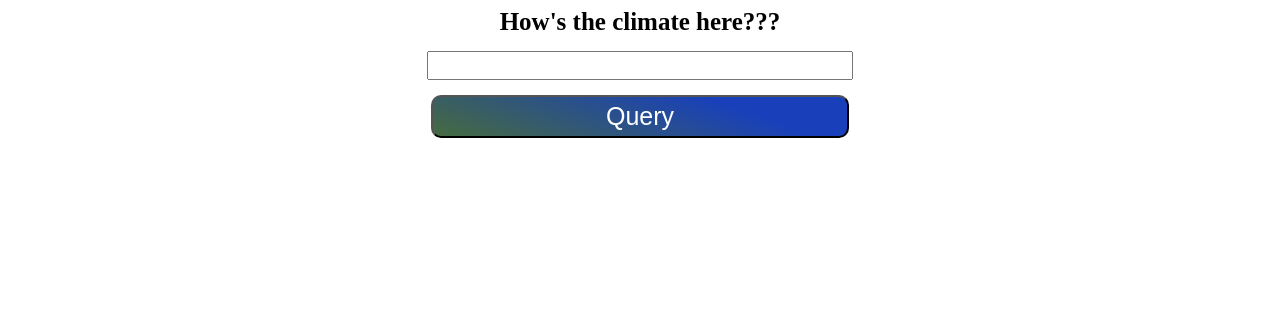
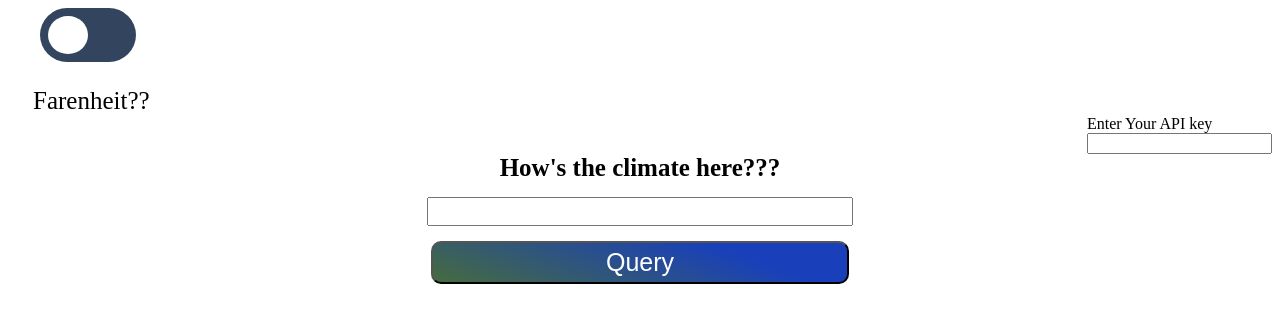
Before and after one commit to queeksm/WeatherJSAPI, a website built with webpack: page dist/index.html in a window 1280 px wide. Built offline with nearby package versions, Linux system fonts and the light colour scheme.

Commit message:
Added a switch to toggle between imperial and SI, also added the option to use a personal API key

```diff
--- a/src/index.js
+++ b/src/index.js
@@ -2,8 +2,13 @@ import './style.css';
 import { mainRenderer, dataRenderer, errorRenderer } from './renderer';
 
 const ubicationFetcher = () => {
+  const apiKey = document.getElementById('key').value;
+  let keyRing = '';
+  if (apiKey === '') {
+    keyRing = '2e0d735d7064a37cb51d4a9a46c2042e';
+  }
   const cityName = document.getElementById('cityInput').value;
-  fetch(`https://api.openweathermap.org/data/2.5/weather?q=${cityName}&appid=2e0d735d7064a37cb51d4a9a46c2042e`, { mode: 'cors' })
+  fetch(`https://api.openweathermap.org/data/2.5/weather?q=${cityName}&appid=${keyRing}`, { mode: 'cors' })
     .then((response) => response.json())
     .then((response) => {
       const dataFetcherObject = {
--- a/src/renderer.js
+++ b/src/renderer.js
@@ -5,6 +5,14 @@ const mainRenderer = (fetchData) => {
   const cityInput = document.createElement('input');
   const cityInputLabel = document.createElement('label');
   const submitButton = document.createElement('button');
+  const topsideContainer = document.createElement('div');
+  const switchLabel = document.createElement('label');
+  const switchInput = document.createElement('input');
+  const switchSpan = document.createElement('span');
+  const switchText = document.createElement('div');
+  const apiKey = document.createElement('div');
+  const apiKeyLabel = document.createElement('input');
+  const apiText = document.createElement('span');
 
   const dataCont = document.createElement('div');
   const dataContSpan = document.createElement('span');
@@ -20,9 +28,25 @@ const mainRenderer = (fetchData) => {
   const wind = document.createElement('div');
   const description = document.createElement('div');
 
+  topsideContainer.setAttribute('class', 'topSide');
+  apiKey.setAttribute('class', 'api');
+  apiKeyLabel.setAttribute('id', 'key');
+  apiKeyLabel.setAttribute('class', 'key');
+  apiKeyLabel.setAttribute('type', 'text');
+  apiText.setAttribute('class', 'apiText');
+  apiText.innerHTML = 'Enter Your API key';
+
+  switchLabel.setAttribute('class', 'toggle');
+  switchInput.setAttribute('id', 'toggleswitch');
+  switchInput.setAttribute('type', 'checkbox');
+  switchSpan.setAttribute('class', 'roundbutton');
+  switchText.setAttribute('class', 'switchText');
+
+  switchText.innerHTML = 'Farenheit??';
+
   error.setAttribute('id', 'error');
   error.setAttribute('class', 'error hidden');
-  error.innerHTML = "I couldn't find that city, try again and check your spelling.";
+  error.innerHTML = "I couldn't find that city, try again and check your spelling or check your API key.";
 
   dataCont.setAttribute('class', 'dataContainer');
   dataCont.setAttribute('id', 'dataContainer');
@@ -90,9 +114,19 @@ const mainRenderer = (fetchData) => {
   dataCont.appendChild(secondary);
   dataCont.appendChild(description);
 
+  topsideContainer.appendChild(switchLabel);
+  topsideContainer.appendChild(switchText);
+  switchLabel.appendChild(switchInput);
+  switchLabel.appendChild(switchSpan);
+
+  topsideContainer.appendChild(apiKey);
+  apiKey.appendChild(apiText);
+  apiKey.appendChild(apiKeyLabel);
+
   mainForm.appendChild(cityInputLabel);
   mainForm.appendChild(cityInput);
   mainForm.appendChild(submitButton);
+  mainCont.appendChild(topsideContainer);
   mainCont.appendChild(mainForm);
   mainCont.appendChild(error);
   mainCont.appendChild(dataCont);
@@ -110,18 +144,33 @@ const dataRenderer = (dataObject) => {
   const pressure = document.getElementById('pressure');
   const wind = document.getElementById('windSpeed');
   const description = document.getElementById('description');
+  const flag = document.getElementById('toggleswitch');
 
+  if (flag.checked === true) {
     dataContainer.classList.remove('hidden');
     error.classList.add('hidden');
     dataContSpan.innerHTML = `Weather report about ${dataObject.name}:`;
-  currtemp.innerHTML = `Currently the temperature is ${(dataObject.temperature - 273).toFixed(2)} degrees Celsius or ${((dataObject.temperature - 273) * (9 / 5) + 32).toFixed(2)} Farenheit`;
-  mintemp.innerHTML = `Minimum temperature of: ${(dataObject.minTemp - 273).toFixed(2)} / ${((dataObject.minTemp - 273) * (9 / 5) + 32).toFixed(2)}`;
-  maxtemp.innerHTML = `Maximum temperature of: ${(dataObject.maxTemp - 273).toFixed(2)} / ${((dataObject.maxTemp - 273) * (9 / 5) + 32).toFixed(2)}`;
+    currtemp.innerHTML = `Currently the temperature is ${((dataObject.temperature - 273) * (9 / 5) + 32).toFixed(2)} Farenheit`;
+    mintemp.innerHTML = `Minimum temperature of: ${((dataObject.minTemp - 273) * (9 / 5) + 32).toFixed(2)} Farenheit`;
+    maxtemp.innerHTML = `Maximum temperature of: ${((dataObject.maxTemp - 273) * (9 / 5) + 32).toFixed(2)} Farenheit`;
     secondarySpan.innerHTML = 'Data about the wind and humidity in the zone:';
     humidity.innerHTML = `${dataObject.humidity}% humidity`;
     pressure.innerHTML = `${dataObject.pressure} hPa`;
-  wind.innerHTML = `${(dataObject.windSpeed * 3.6).toFixed(2)} Km/h / ${(dataObject.windSpeed * 1.944).toFixed(2)} Knots`;
+    wind.innerHTML = `${(dataObject.windSpeed * 1.944).toFixed(2)} Knots`;
     description.innerHTML = dataObject.description;
+  } else {
+    dataContainer.classList.remove('hidden');
+    error.classList.add('hidden');
+    dataContSpan.innerHTML = `Weather report about ${dataObject.name}:`;
+    currtemp.innerHTML = `Currently the temperature is ${(dataObject.temperature - 273).toFixed(2)} degrees Celsius`;
+    mintemp.innerHTML = `Minimum temperature of: ${(dataObject.minTemp - 273).toFixed(2)} Celsius`;
+    maxtemp.innerHTML = `Maximum temperature of: ${(dataObject.maxTemp - 273).toFixed(2)} Celsius`;
+    secondarySpan.innerHTML = 'Data about the wind and humidity in the zone:';
+    humidity.innerHTML = `${dataObject.humidity}% humidity`;
+    pressure.innerHTML = `${dataObject.pressure} hPa`;
+    wind.innerHTML = `${(dataObject.windSpeed * 3.6).toFixed(2)} Km/h`;
+    description.innerHTML = dataObject.description;
+  }
 };
 
 const errorRenderer = () => {
--- a/src/style.css
+++ b/src/style.css
@@ -64,3 +64,68 @@
 .humidity {
   margin-top: 25px;
 }
+
+.toggle {
+  margin: 0 0 0 2rem;
+  position: relative;
+  display: inline-block;
+  width: 6rem;
+  height: 3.4rem;
+}
+
+.toggle input {
+  display: none;
+}
+
+.roundbutton {
+  position: absolute;
+  top: 0;
+  left: 0;
+  bottom: 0;
+  right: 0;
+  width: 100%;
+  background-color: #33455e;
+  display: block;
+  transition: all 0.3s;
+  border-radius: 3.4rem;
+  cursor: pointer;
+}
+
+.roundbutton::before {
+  position: absolute;
+  content: "";
+  height: 2.4rem;
+  width: 2.5rem;
+  border-radius: 100%;
+  display: block;
+  left: 0.5rem;
+  bottom: 0.5rem;
+  background-color: white;
+  transition: all 0.3s;
+}
+
+input:checked + .roundbutton {
+  background-color: #ff6e48;
+}
+
+input:checked + .roundbutton::before {
+  transform: translate(2.6rem, 0);
+}
+
+.switchText {
+  padding-left: 25px;
+  padding-top: 25px;
+  font-size: 25px;
+  text-align: left !important;
+}
+
+.topSide {
+  display: flex;
+  flex-direction: column;
+}
+
+.api {
+  display: flex;
+  flex-direction: column;
+  align-self: flex-end;
+}
```
Also changed, not shown: README.md, dist/main.js. Lines whose indentation alone changed are shown as unchanged.
